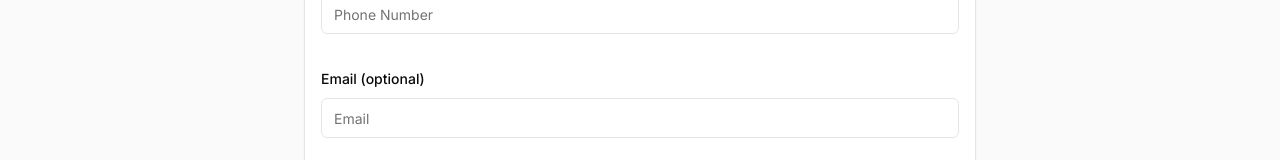
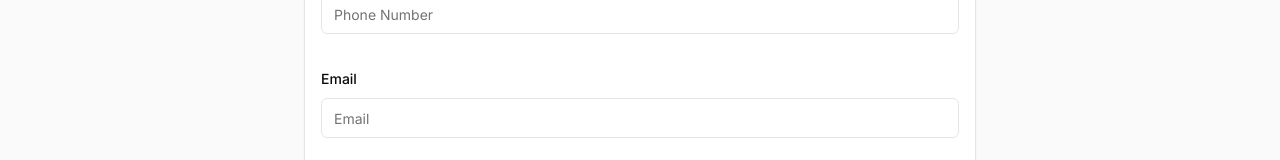
Before and after one commit to carlossgarcia95/red-taco-shop, a Next.js app: page /events in a window 1280 px wide. Shown: the part 371-531 px from the top of the page. Built offline with nearby package versions, Linux system fonts and the light colour scheme.

Commit message:
Update email field

```diff
--- a/app/events/EventsForm.tsx
+++ b/app/events/EventsForm.tsx
@@ -137,7 +137,7 @@ export function EventForm() {
             name="email"
             render={({ field }) => (
               <FormItem>
-                <FormLabel>Email (optional)</FormLabel>
+                <FormLabel>Email</FormLabel>
                 <FormControl>
                   <Input placeholder="Email" {...field} />
                 </FormControl>
```
